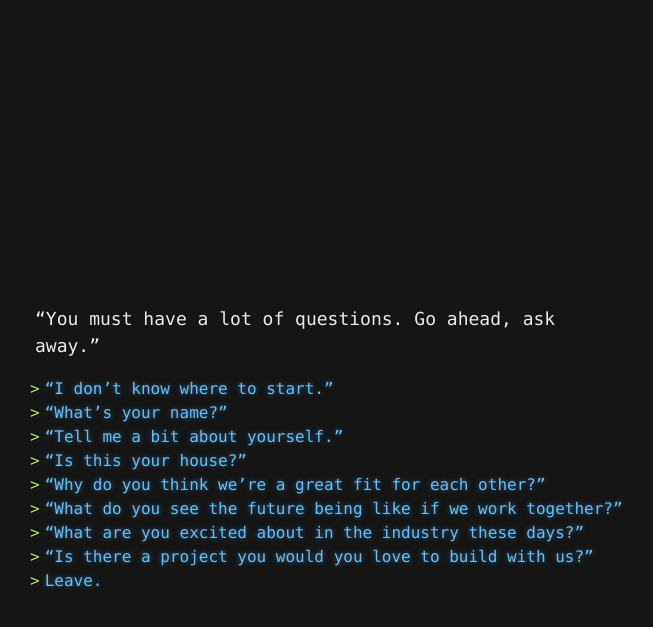
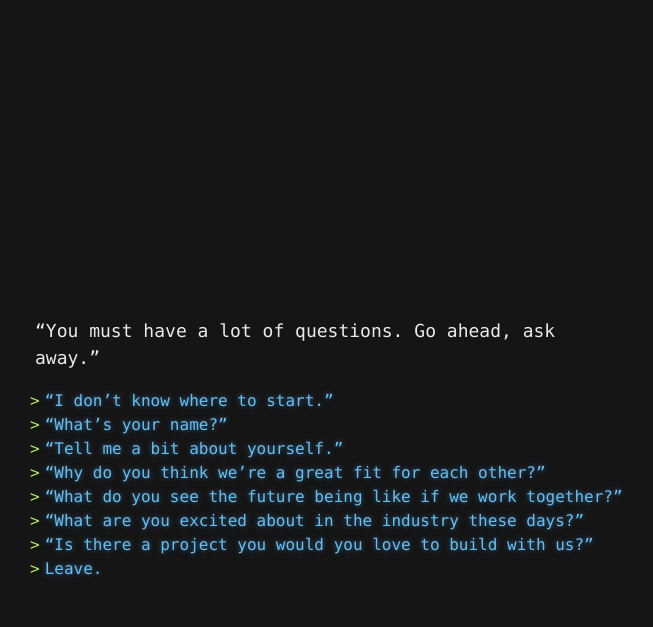
Before and after one commit to yvesgurcan/adventure, a Jekyll site: the page built from questions.md, in a window 1280 px wide. Shown: the top 627 px of the page, without its empty margins (310-963 px from the left). Built offline with Jekyll 4.4.1, drawn with Linux system fonts in a browser that asks for light colours; our own code applies the rules of GitHub Pages for plain Markdown files.

Commit message:
Update questions.md

```diff
--- a/questions.md
+++ b/questions.md
@@ -3,7 +3,6 @@
 - ["I don't know where to start."](pick.md)
 - ["What's your name?"](their-name-2.md)
 - ["Tell me a bit about yourself."](job.md)
-- ["Is this your house?"](where.md)
 - ["Why do you think we're a great fit for each other?"](fit.md)
 - ["What do you see the future being like if we work together?"](future.md)
 - ["What are you excited about in the industry these days?"](industry.md)
```
